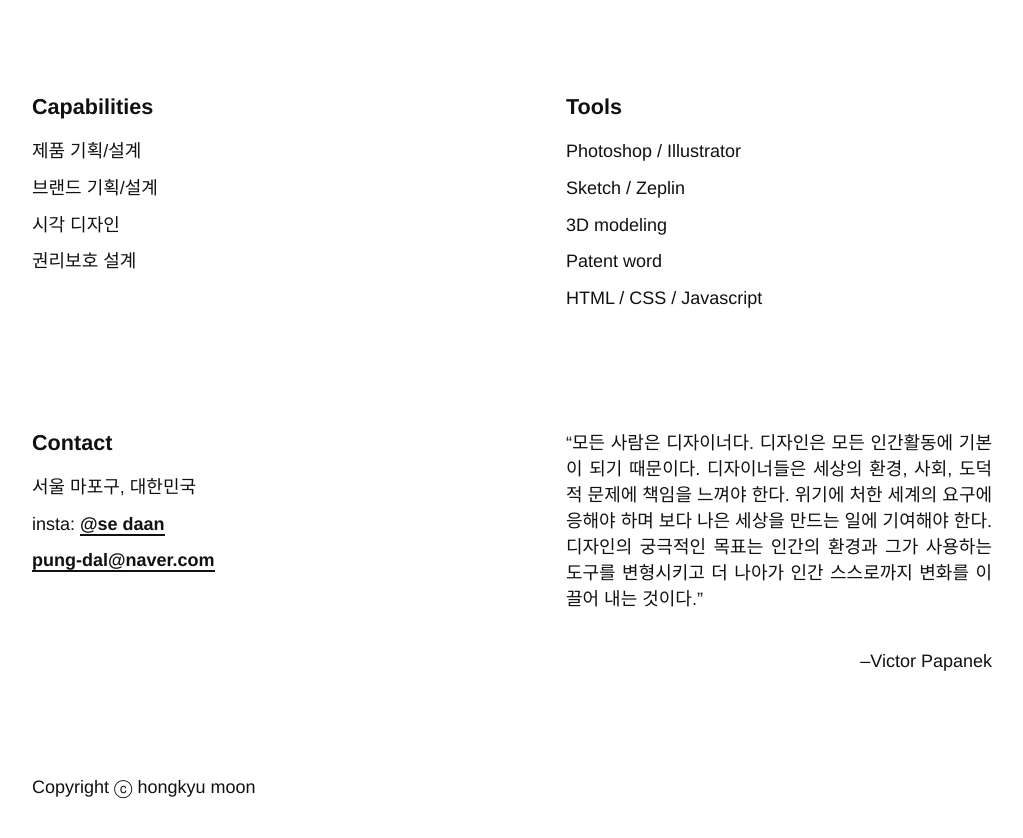
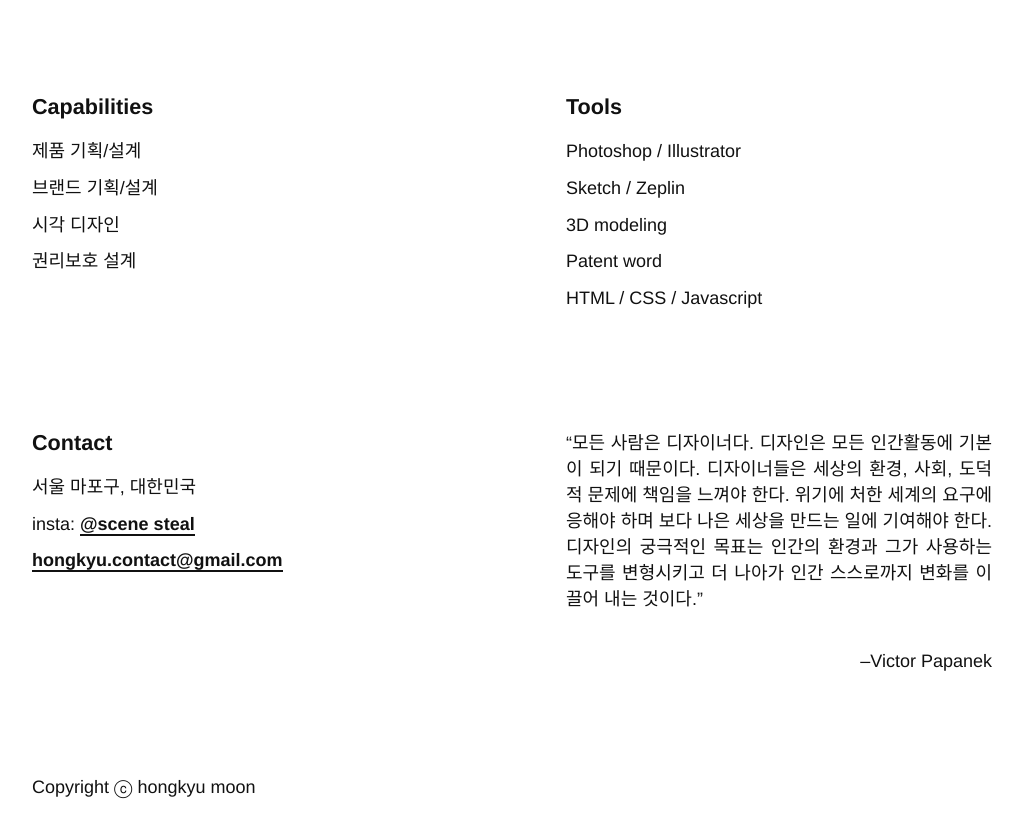
Before and after one commit to se-daan/daan.github.io, a Jekyll site: the page built from index.html, in a window 1280 px wide and 900 px high, scrolled down 4232 px. Shown: the top 838 px of the window, without its empty margins (128-1151 px from the left). Built offline with Jekyll 4.4.1, drawn with Linux system fonts in a browser that asks for light colours.

Commit message:
Update footer.html

```diff
--- a/_includes/footer.html
+++ b/_includes/footer.html
@@ -45,8 +45,8 @@
       <ul class="list-reset">
         <li class="en_f">Mapo-gu, Seoul, South Korea</li>
         <li class="kr_f">서울 마포구, 대한민국</li>
-        <li>insta: <span onclick="location.href='https://www.instagram.com/se_daan/'" style="cursor:pointer;" class="link-span">@se daan</span></li>
-        <li><span onclick="location.href='mailto:pung-dal@naver.com'" style="cursor:pointer;" class="link-span">pung-dal@naver.com</span></li>
+        <li>insta: <span onclick="location.href='https://www.instagram.com/scene_steal/'" style="cursor:pointer;" class="link-span">@scene steal</span></li>
+        <li><span onclick="location.href='mailto:hongkyu.contact@gmail.com'" style="cursor:pointer;" class="link-span">hongkyu.contact@gmail.com</span></li>
       </ul>
     </div> <!-- grid-item -->
     <div class="grid-item">
```
